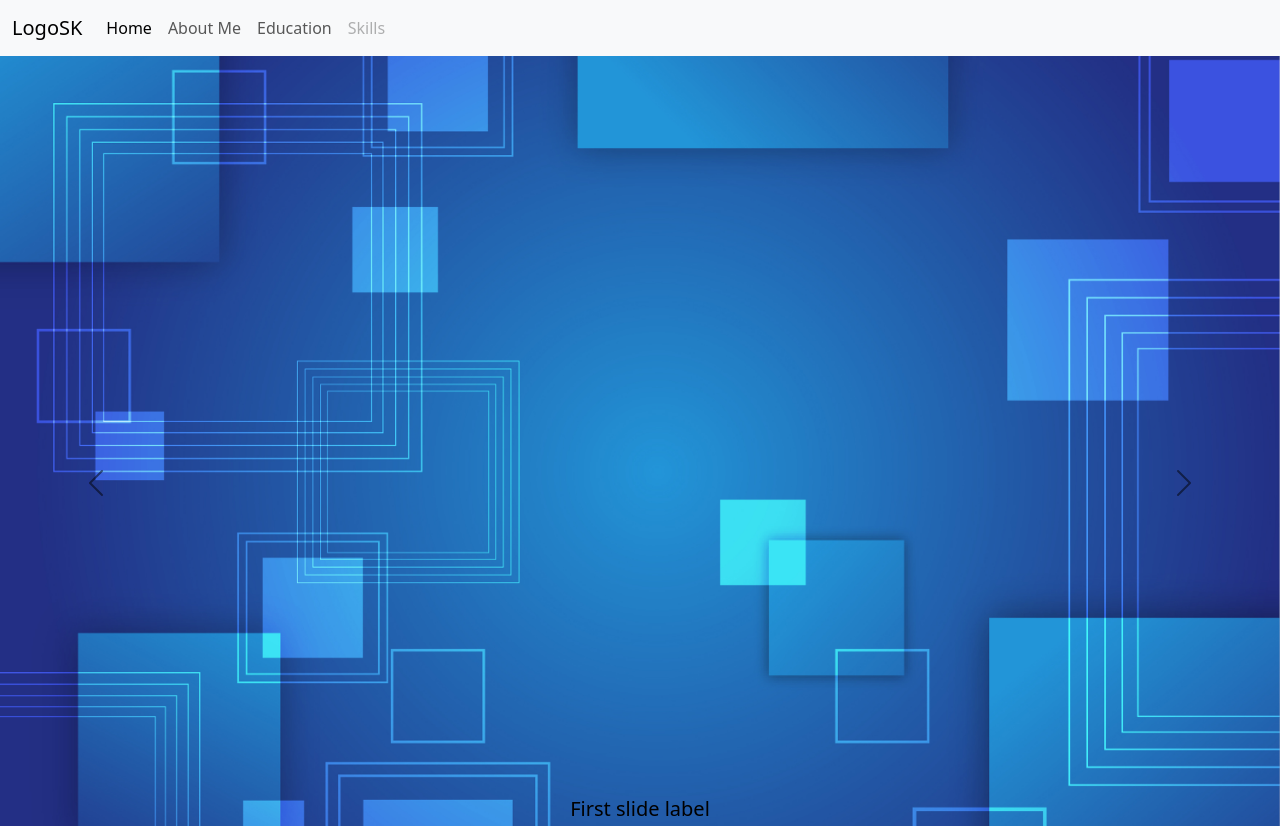
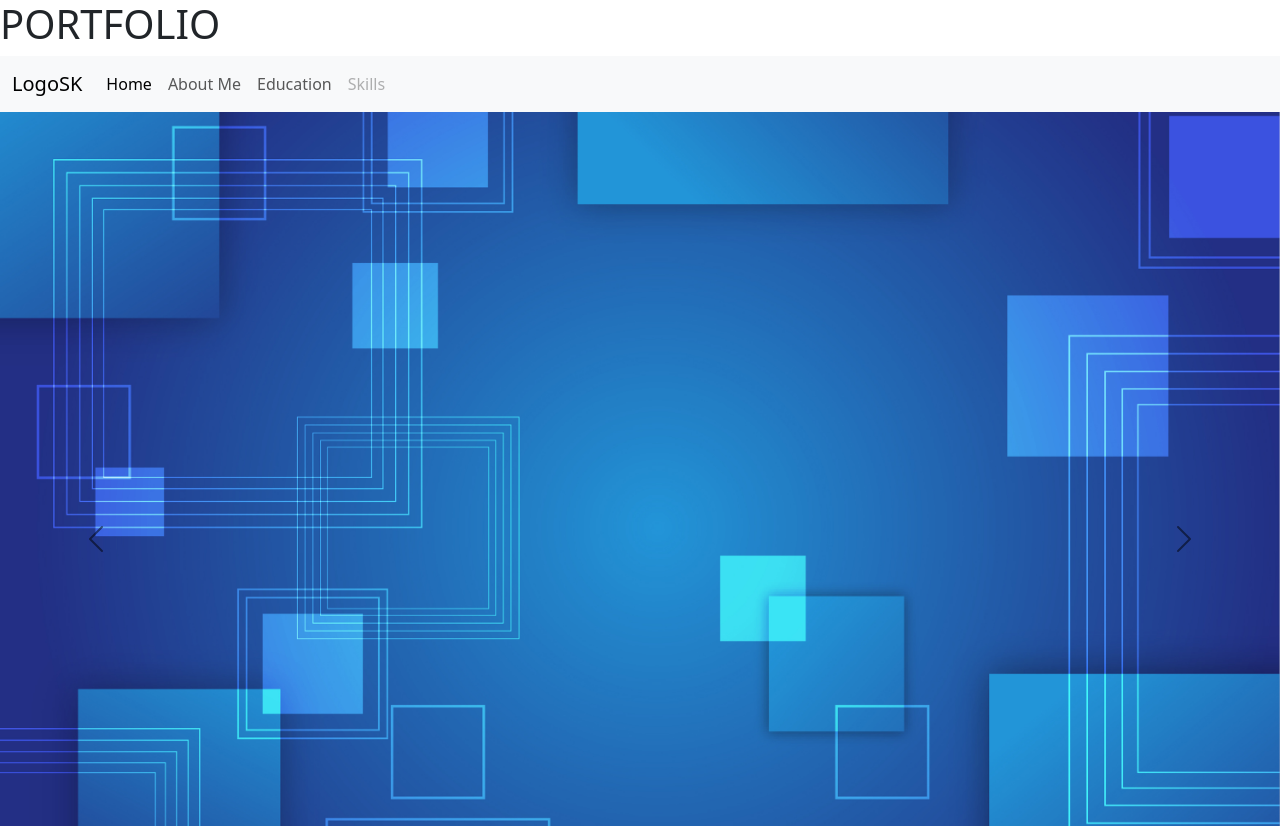
Before and after one commit to saurabhkope/portfolio, a plain HTML site: page index.html in a window 1280 px wide. Shown: the top 826 px of the page. Drawn offline with Linux system fonts and the light colour scheme.

Commit message:
add portfolio

```diff
--- a/index.html
+++ b/index.html
@@ -13,7 +13,7 @@
 
 <body>
 
-
+    <h1>PORTFOLIO</h1>
     <nav class="navbar navbar-expand-lg bg-body-tertiary">
         <div class="container-fluid">
             <a class="navbar-brand" href="#">LogoSK</a>
```
